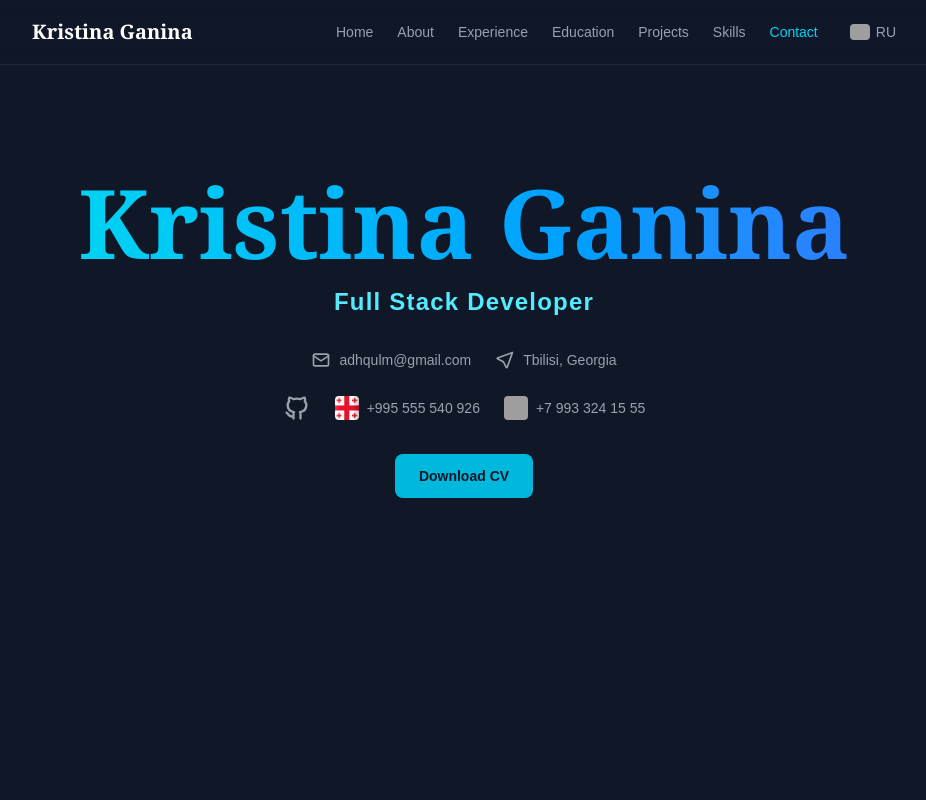
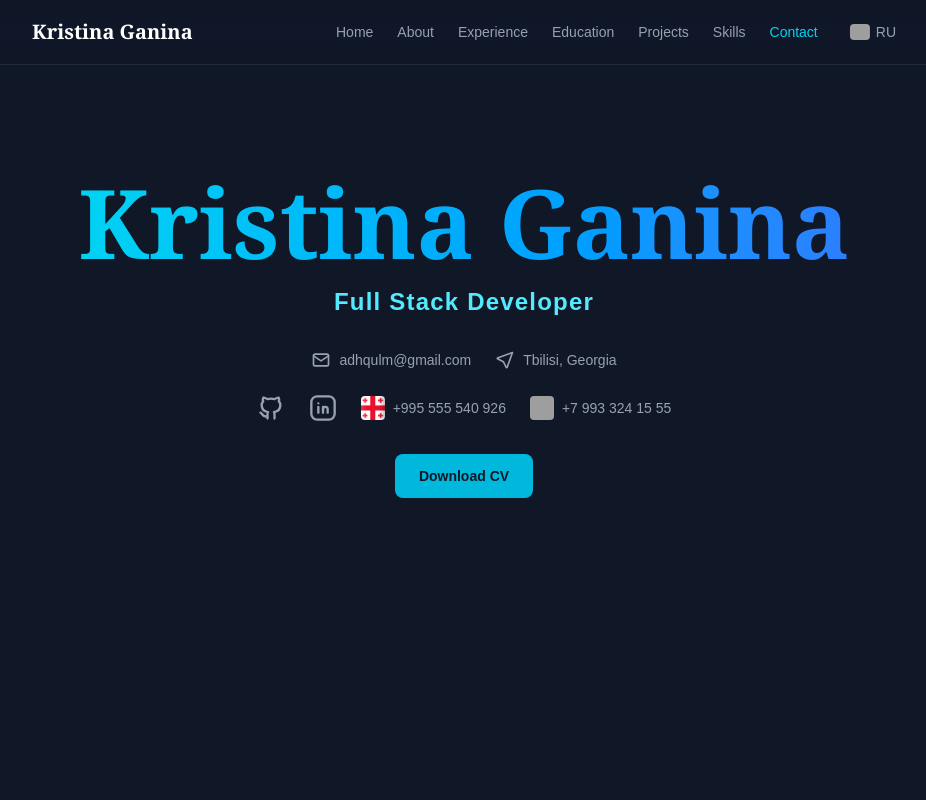
Before and after one commit to adhqulm/portfolio-website, a Next.js app: page / in a window 1280 px wide. Shown: the top 800 px of the page, without its empty margins (176-1102 px from the left). Built offline with nearby package versions, Linux system fonts and the light colour scheme; grey boxes are pictures that could not be loaded.

Commit message:
linkedin

```diff
--- a/src/components/Hero.tsx
+++ b/src/components/Hero.tsx
@@ -3,7 +3,7 @@
 import React from 'react';
 import { motion } from 'framer-motion';
 import { PROFILE_DATA } from '../constants';
-import { PhoneIcon, MailIcon, LocationIcon, GithubIcon} from './icons';
+import { PhoneIcon, MailIcon, LocationIcon, GithubIcon, LinkedInIcon } from './icons';
 import { useLanguage, useTranslation } from '../context/LanguageContext';
 
 const containerVariants = {
@@ -82,6 +82,11 @@ const Hero = () => {
         <a href={social.github} target="_blank" rel="noopener noreferrer" className="text-gray-400 hover:text-white transition-colors duration-300">
             <GithubIcon className="w-7 h-7" />
         </a>
+        {social.linkedin && (
+            <a href={social.linkedin} target="_blank" rel="noopener noreferrer" className="text-gray-400 hover:text-white transition-colors duration-300">
+                <LinkedInIcon className="w-7 h-7" />
+            </a>
+        )}
          <a href={`tel:${contact.phone}`} className="text-gray-400 hover:text-white transition-colors duration-300 flex items-center space-x-2">
             <img src="/flags/georgia.png" alt="GE" className="w-6 h-6 rounded-sm object-cover" />
             <span className="text-sm">{contact.phone}</span>
--- a/src/components/icons.tsx
+++ b/src/components/icons.tsx
@@ -34,6 +34,17 @@ export const GithubIcon = ({ className } : IconProps) => (
 );
 
 
+export const LinkedInIcon = ({ className } : IconProps) => (
+    <svg xmlns="http://www.w3.org/2000/svg" className={className} width="24" height="24" viewBox="0 0 24 24" strokeWidth="2" stroke="currentColor" fill="none" strokeLinecap="round" strokeLinejoin="round">
+        <path stroke="none" d="M0 0h24v24H0z" fill="none"/>
+        <rect x="2" y="2" width="20" height="20" rx="5" />
+        <line x1="8" y1="11" x2="8" y2="16" />
+        <line x1="8" y1="8" x2="8" y2="8.01" />
+        <line x1="12" y1="16" x2="12" y2="11" />
+        <path d="M16 16v-3a2 2 0 0 0 -4 0" />
+    </svg>
+);
+
 export const CheckIcon = ({ className } : IconProps) => (
     <svg xmlns="http://www.w3.org/2000/svg" className={className} width="24" height="24" viewBox="0 0 24 24" strokeWidth="3" stroke="currentColor" fill="none" strokeLinecap="round" strokeLinejoin="round">
       <path stroke="none" d="M0 0h24v24H0z" fill="none"/>
--- a/src/constants.ts
+++ b/src/constants.ts
@@ -18,6 +18,7 @@ I strive to take any project I work on to new heights, striving to create the mo
   },
   social: {
       github: "https://github.com/adhqulm",
+      linkedin: "https://www.linkedin.com/in/kristinaganina",
   }
 };
 
```
